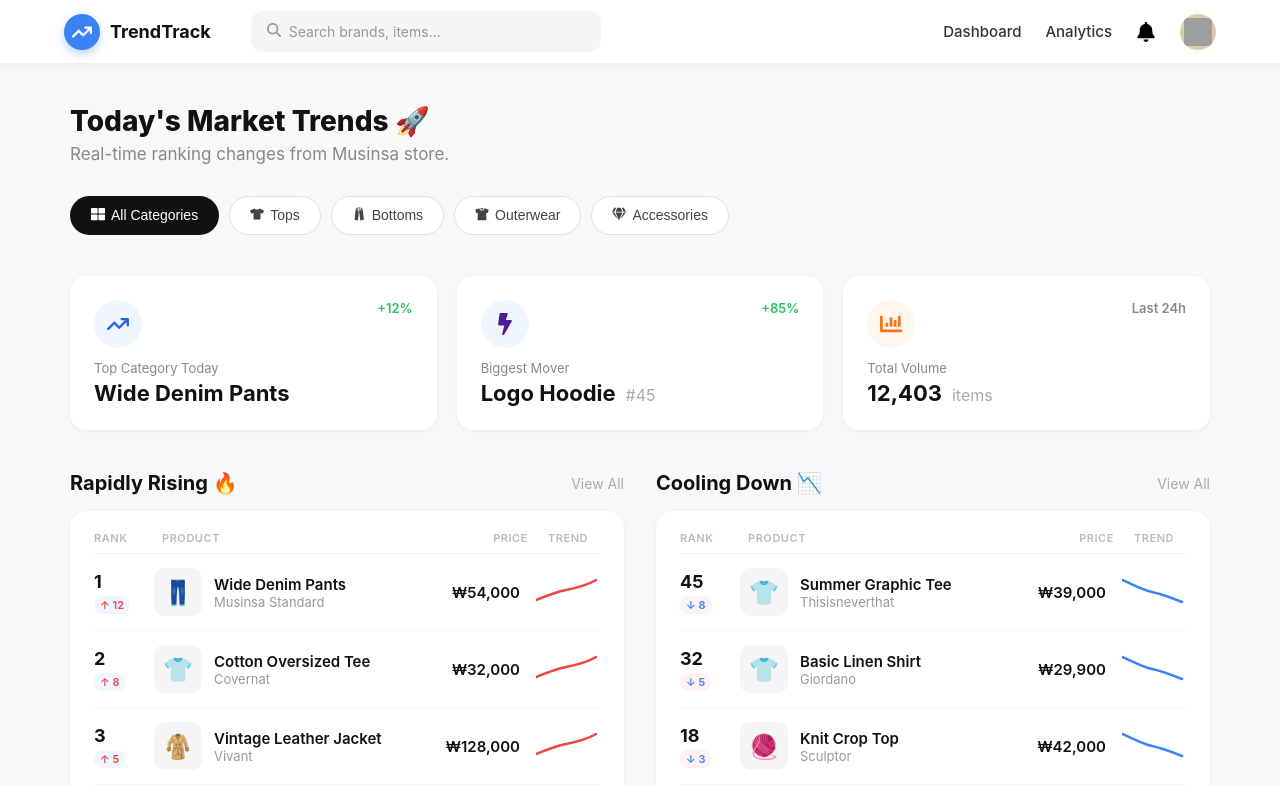
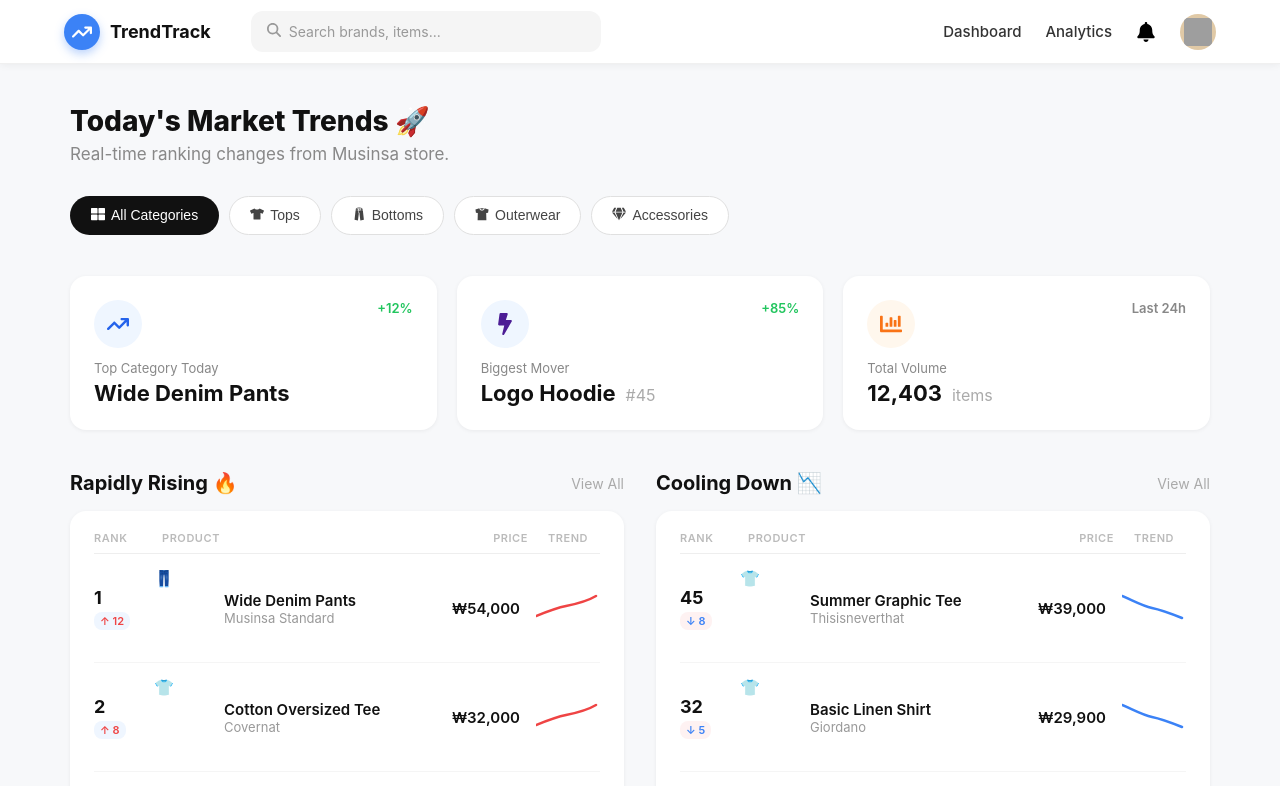
Before and after one commit to Pongchul/Musinsa-Trend-Track, a React (Vite) app in the folder frontend/: page /#/ in a window 1280 px wide. Shown: the top 786 px of the page. Built offline with nearby package versions, Linux system fonts and the light colour scheme; grey boxes are pictures that could not be loaded.

Commit message:
Refactoring : 이미지 불러오는 길이 짤리는 현상 수정

```diff
--- a/frontend/src/components/ProductRow/ProductRow.styled.ts
+++ b/frontend/src/components/ProductRow/ProductRow.styled.ts
@@ -34,22 +34,25 @@ export const RankChange = styled.span<{ up: boolean }>`
 `;
 
 export const ProductImage = styled.div`
-  width: 48px;
-  height: 48px;
-  border-radius: 10px;
-  background: #f5f5f5;
-  display: flex;
-  align-items: center;
-  justify-content: center;
-  font-size: 24px;
-  margin-right: 12px;
-  flex-shrink: 0;
-  overflow: hidden;
+    width: 60px;       /* 원하는 가로 크기 */
+    height: 80px;      /* 3:4 비율 */
+    flex-shrink: 0;
+    border-radius: 4px;
+    overflow: hidden;
+
+    img {
+        width: 100%;
+        height: 100%;
+        object-fit: cover;     /* 잘리는 게 싫으면 contain으로 */
+        object-position: center top;  /* 상품 상단(얼굴/로고)이 잘리지 않게 */
+        display: block;
+    }
 `;
 
 export const ProductInfo = styled.div`
   flex: 1;
   min-width: 0;
+  margin: 10px;
 `;
 
 export const ProductName = styled.p`
```
